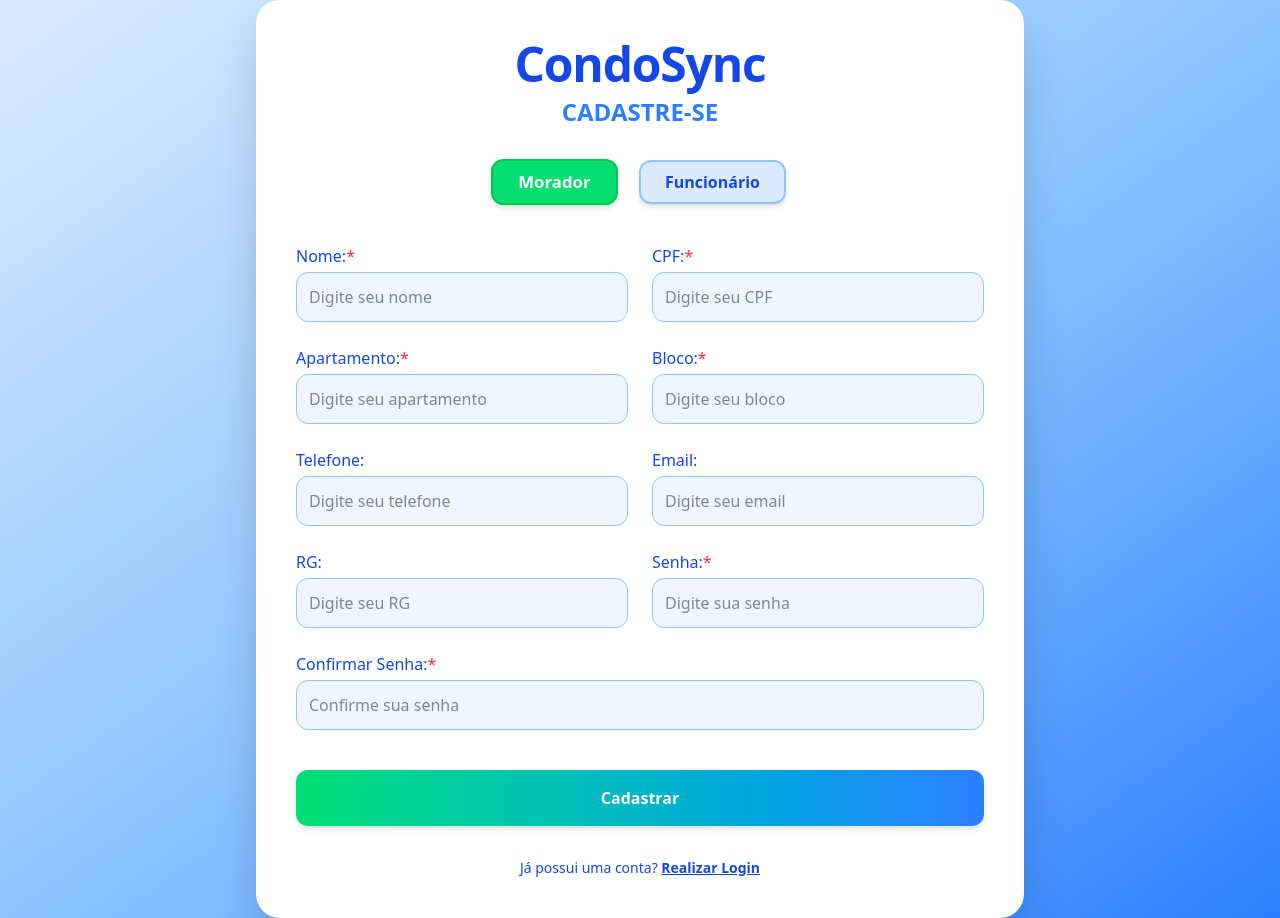
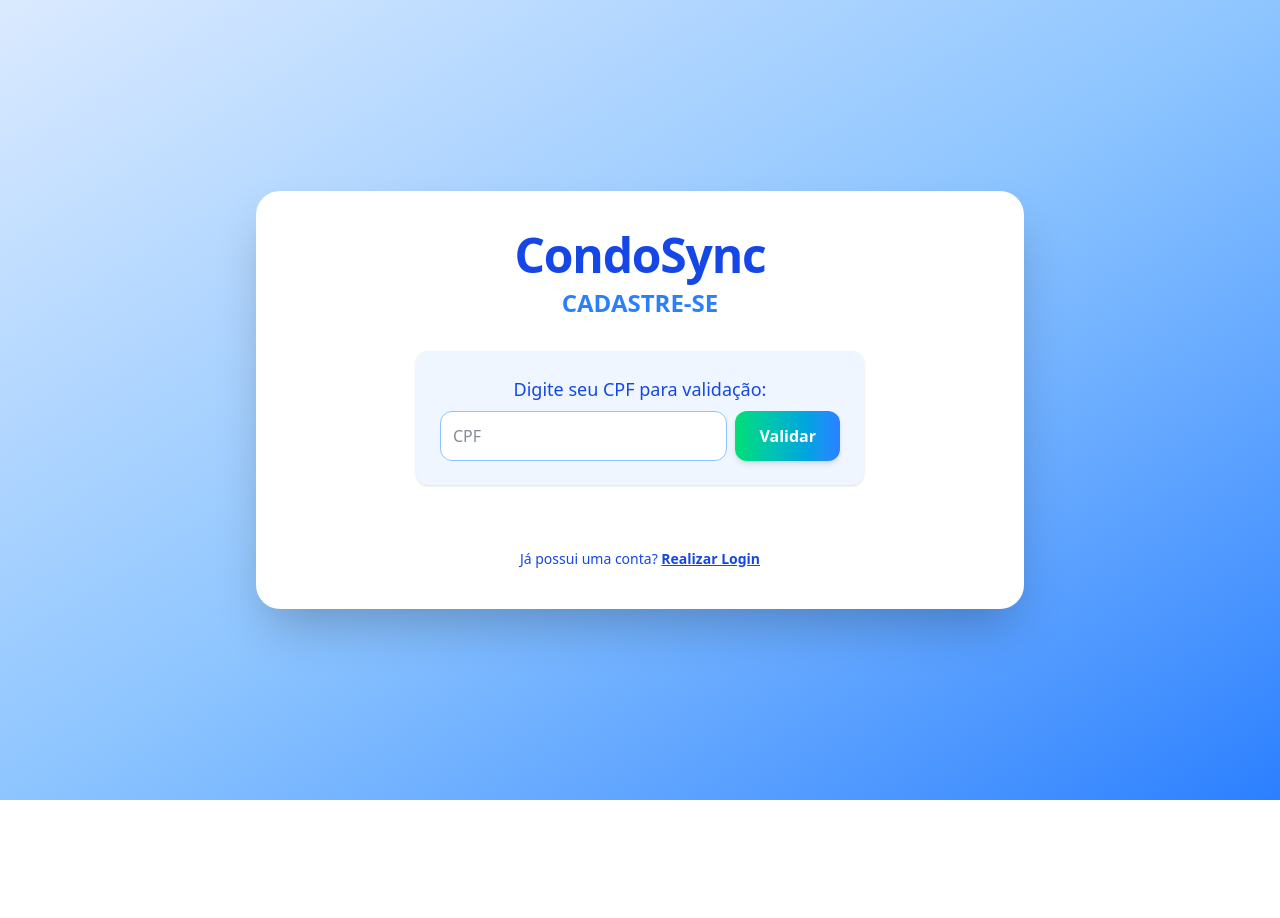
Before and after one commit to Jotagamaral/Projeto_residencial, a React (Vite) app in the folder frontend/: page /cadastro in a window 1280 px wide. After the commit the page ends 800 px from the top, so only its background shows below. Built offline with nearby package versions, Linux system fonts and the light colour scheme.

Commit message:
Changing validation section with CPF in Register Page

```diff
--- a/frontend/src/components/Register.jsx
+++ b/frontend/src/components/Register.jsx
@@ -1,6 +1,7 @@
 import { useState } from "react";
 import { useNavigate, Link } from "react-router-dom";
 import { registerUser, validarCpfApi } from "../services/userService";
+
 
 function Register() {
     const [nome, setNome] = useState("");
@@ -15,8 +16,30 @@ const [cargo, setCargo] = useState("");
     const [telefone, setTelefone] = useState("");
     const [email, setEmail] = useState("");
     const [rg, setRg] = useState("");
+    const [cpfValidado, setCpfValidado] = useState(false);
+    const [validandoCpf, setValidandoCpf] = useState(false);
+    const [cpfErro, setCpfErro] = useState("");
 
     const navigate = useNavigate();
+
+    const handleValidarCpf = async () => {
+        setCpfErro("");
+        setValidandoCpf(true);
+        try {
+            // const valido = await validarCpfApi(cpf);
+            const valido = true // TESTES
+            if (valido) {
+                setCpfValidado(true);
+            } else {
+                setCpfErro("CPF inválido. Verifique e tente novamente.");
+                setCpfValidado(false);
+            }
+        } catch (err) {
+            setCpfErro(err.message || "Erro ao validar CPF. Tente novamente.");
+            setCpfValidado(false);
+        }
+        setValidandoCpf(false);
+    };
 
     const handleSubmit = async (e) => {
         e.preventDefault();
@@ -24,18 +47,6 @@ const handleSubmit = async (e) => {
 
         if (senha !== confirmarSenha) {
             setErro("As senhas não coincidem.");
-    return;
-    }
-
-    // Validação de CPF via API
-    try {
-        const cpfValido = await validarCpfApi(cpf);
-        if (!cpfValido) {
-            setErro("CPF inválido. Verifique e tente novamente.");
-            return;
-        }
-    } catch (err) {
-        setErro(err.message || "Erro ao validar CPF. Tente novamente.");
             return;
         }
 
@@ -61,11 +72,41 @@ const handleSubmit = async (e) => {
     };
 
 
+
     return (
         <div className="flex items-center justify-center min-h-screen bg-gradient-to-br from-blue-100 via-blue-300 to-blue-500">
             <div className="w-full max-w-3xl bg-white rounded-3xl shadow-2xl p-10 flex flex-col items-center">
                 <h1 className="text-5xl font-extrabold text-blue-700 mb-2 tracking-tight font-cursive">CondoSync</h1>
                 <h2 className="text-2xl font-semibold text-blue-500 mb-8">CADASTRE-SE</h2>
+
+                {/* Seção de validação de CPF */}
+                <div className="w-full max-w-md mb-8 bg-blue-50 rounded-xl shadow p-6 flex flex-col items-center">
+                    <label htmlFor="cpf" className="font-medium text-blue-700 mb-2 text-lg">Digite seu CPF para validação:</label>
+                    <div className="flex w-full gap-2">
+                        <input
+                            id="cpf"
+                            type="text"
+                            placeholder="CPF"
+                            value={cpf}
+                            onChange={(e) => { setCpf(e.target.value); setCpfValidado(false); setCpfErro(""); }}
+                            className="flex-1 rounded-xl p-3 border border-blue-300 bg-white text-gray-900 focus:outline-none focus:ring-2 focus:ring-blue-400"
+                            disabled={cpfValidado || validandoCpf}
+                        />
+                        <button
+                            type="button"
+                            onClick={handleValidarCpf}
+                            className={`px-6 py-2 rounded-xl font-bold bg-gradient-to-r from-green-400 to-blue-500 text-white shadow-md hover:scale-105 transition-transform duration-200 ${cpfValidado ? "opacity-50 cursor-not-allowed" : ""}`}
+                            disabled={cpfValidado || validandoCpf || !cpf}
+                        >
+                            {validandoCpf ? "Validando..." : "Validar"}
+                        </button>
+                    </div>
+                    {cpfValidado && <p className="text-green-600 font-semibold mt-2">CPF válido! Preencha seus dados abaixo.</p>}
+                    {cpfErro && <p className="text-red-500 font-semibold mt-2">{cpfErro}</p>}
+                </div>
+
+                {/* Formulário de cadastro só aparece após CPF validado */}
+                {cpfValidado && (
                     <form onSubmit={handleSubmit} className="w-full flex flex-col gap-8">
                         {/* Tipo de usuário */}
                         <div className="flex justify-center gap-6 mb-2">
@@ -101,17 +142,6 @@ return (
                                     type="text"
                                     placeholder="Digite seu nome"
                                     onChange={(e) => setNome(e.target.value)}
-                            required
-                            className="rounded-xl p-3 border border-blue-300 bg-blue-50 text-gray-900 focus:outline-none focus:ring-2 focus:ring-blue-400"
-                        />
-                    </div>
-                    <div className="flex flex-col flex-1 min-w-[220px]">
-                        <label htmlFor="cpf" className="font-medium text-blue-700 mb-1">CPF:<span className="text-red-500">*</span></label>
-                        <input
-                            id="cpf"
-                            type="text"
-                            placeholder="Digite seu CPF"
-                            onChange={(e) => setCpf(e.target.value)}
                                     required
                                     className="rounded-xl p-3 border border-blue-300 bg-blue-50 text-gray-900 focus:outline-none focus:ring-2 focus:ring-blue-400"
                                 />
@@ -217,6 +247,7 @@ return (
                         </button>
                         {erro && <p className="text-red-500 text-sm text-center font-semibold mt-2">{erro}</p>}
                     </form>
+                )}
                 <p className="text-sm text-center mt-8 text-blue-700">
                     Já possui uma conta?{" "}
                     <Link to="/login" className="underline font-bold hover:text-blue-400">
```
Lines whose indentation alone changed are shown as unchanged.
